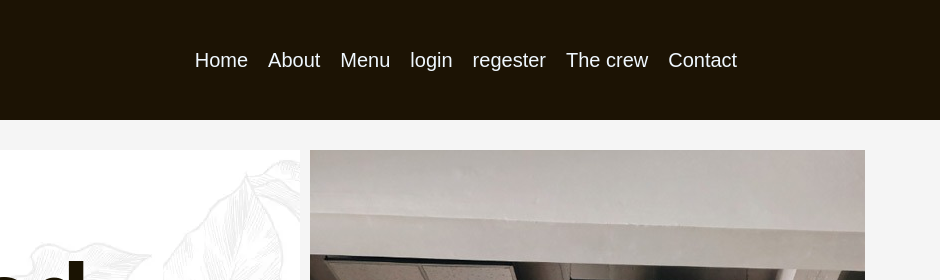
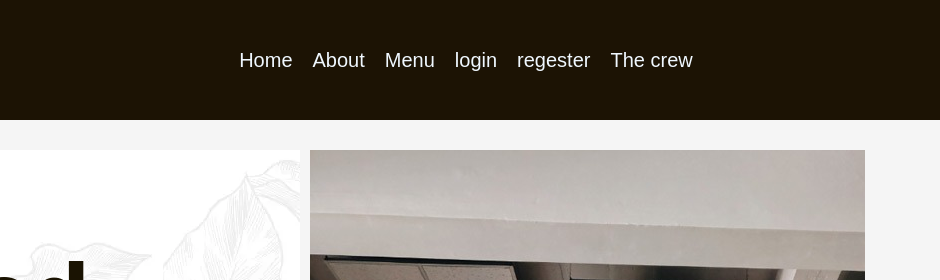
Before and after one commit to IbrahimCSKhader/extraCafe, a plain HTML site: page index.html in a window 1280 px wide. Shown: the top 280 px of the page, 340-1280 px from the left. Drawn offline with nearby package versions, Linux system fonts and the light colour scheme; a web font is replaced by a local one.

Commit message:
remove some things

```diff
--- a/index.html
+++ b/index.html
@@ -57,7 +57,6 @@
               <li><a href="./regester.html">regester</a></li>
               <li><a href="./Thecrew.html">The crew</a></li>
 
-              <li><a href="#">Contact</a></li>
 
             </ul>
           </nav>
```
Also changed, not shown: menu.html (+0 -1 lines).
